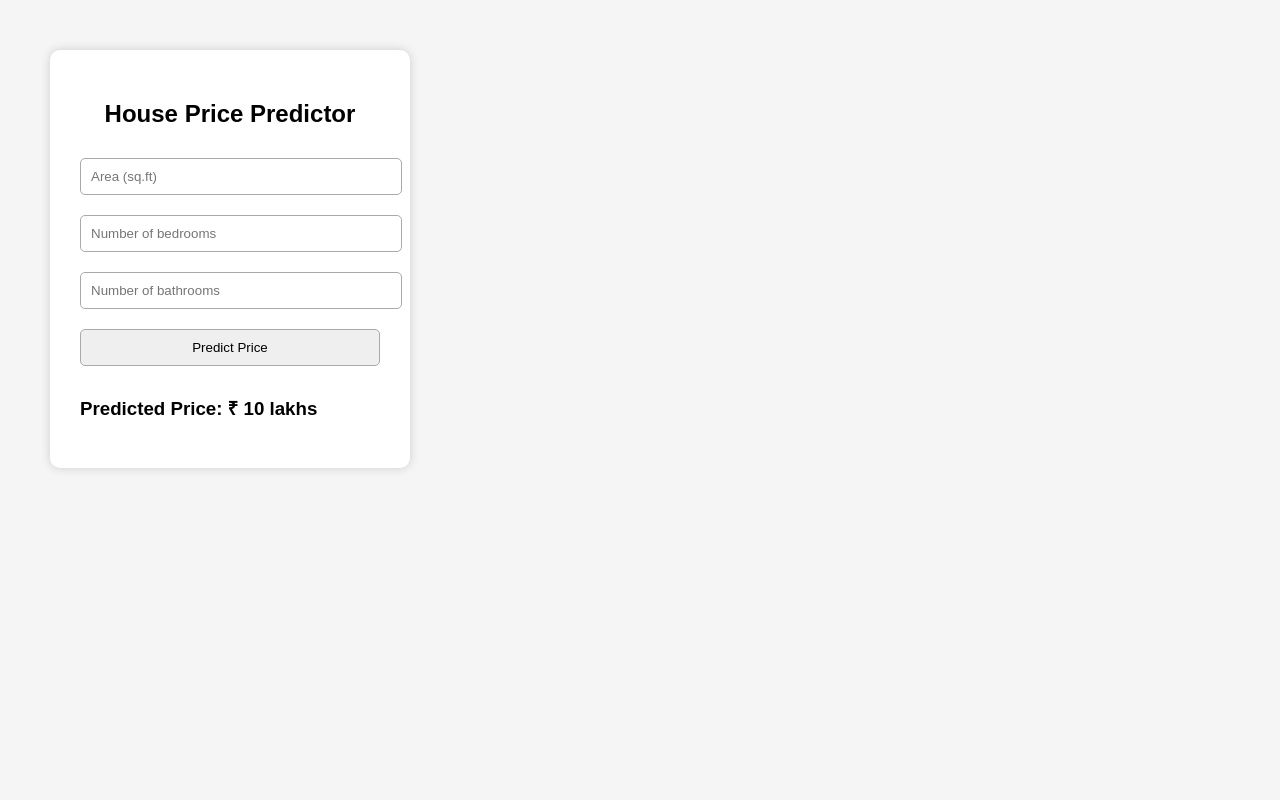
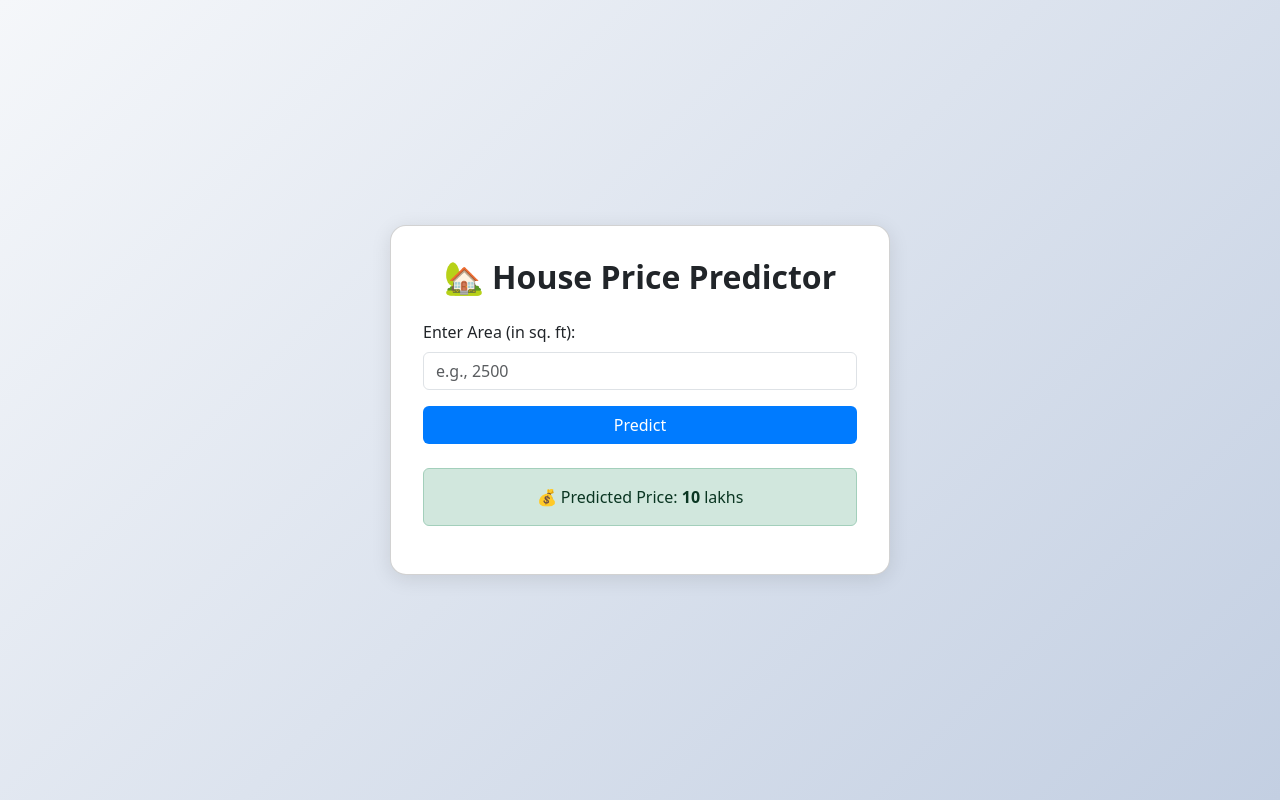
Before and after one commit to abhishekshukla1212/house-predict-app, a Flask app: template templates/index.html in a window 1280 px wide. Run offline with Flask 3, Linux system fonts and the light colour scheme; the template is opened without the code that fills it: most values are stand-ins (such as "Sample title", 1, 10 or a date in 2020); parts of the project's set-up code (start-up, migrations or seed data) failed here and were passed over.

Commit message:
Enhance UI With Bootstrap styling

```diff
--- a/templates/index.html
+++ b/templates/index.html
@@ -1,29 +1,56 @@
 <!DOCTYPE html>
-<html>
+<html lang="en">
 <head>
-    <title>Enhanced House Price Predictor</title>
+    <meta charset="UTF-8">
+    <title>House Price Predictor</title>
+    <link href="https://cdn.jsdelivr.net/npm/bootstrap@5.3.2/dist/css/bootstrap.min.css" rel="stylesheet">
     <style>
-        body { font-family: Arial; margin: 50px; background: #f5f5f5; }
-        .form-box { background: white; padding: 30px; border-radius: 10px; width: 300px; box-shadow: 0 0 10px #ccc; }
-        input, button { width: 100%; margin: 10px 0; padding: 10px; border: 1px solid #aaa; border-radius: 5px; }
-        h2 { text-align: center; }
-        div{
-            background color:"brown"
+        body {
+            background: linear-gradient(135deg, #f5f7fa, #c3cfe2);
+            min-height: 100vh;
+            display: flex;
+            align-items: center;
+            justify-content: center;
+        }
+        .card {
+            padding: 2rem;
+            border-radius: 1rem;
+            box-shadow: 0 4px 20px rgba(0, 0, 0, 0.1);
+        }
+        .btn-custom {
+            background-color: #007bff;
+            color: white;
+        }
+        .btn-custom:hover {
+            background-color: #0056b3;
+        }
+        h2 {
+            font-weight: bold;
         }
     </style>
 </head>
 <body>
-    <div class="form-box">
-        <h2>House Price Predictor</h2>
-        <form method="POST" action="/predict">
-            <input type="text" name="area" placeholder="Area (sq.ft)" required>
-            <input type="text" name="bedrooms" placeholder="Number of bedrooms" required>
-            <input type="text" name="bathrooms" placeholder="Number of bathrooms" required>
-            <button type="submit">Predict Price</button>
+
+<div class="container">
+    <div class="card mx-auto" style="max-width: 500px;">
+        <h2 class="text-center mb-4">🏡 House Price Predictor</h2>
+        <form action="/predict" method="post">
+            <div class="mb-3">
+                <label for="area" class="form-label">Enter Area (in sq. ft):</label>
+                <input type="number" step="any" class="form-control" id="area" name="area" placeholder="e.g., 2500" required>
+            </div>
+            <div class="d-grid">
+                <button type="submit" class="btn btn-custom">Predict</button>
+            </div>
         </form>
-        {% if prediction %}
-            <h3>Predicted Price: ₹ {{ prediction }} lakhs</h3>
+
+        {% if prediction is not none %}
+        <div class="alert alert-success mt-4 text-center">
+            💰 Predicted Price: <strong>{{ prediction | round(2) }}</strong> lakhs
+        </div>
         {% endif %}
     </div>
+</div>
+
 </body>
 </html>
```
